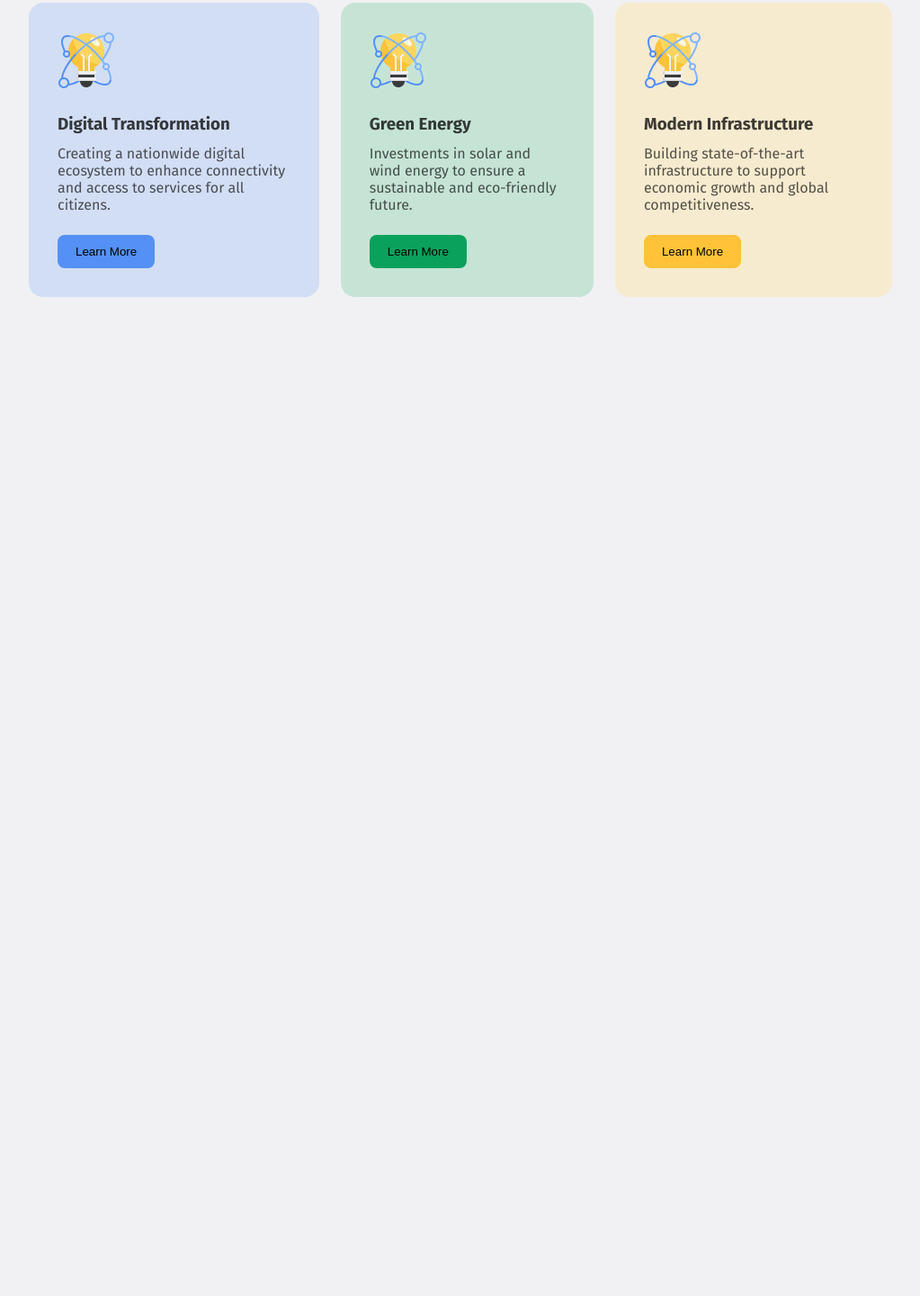
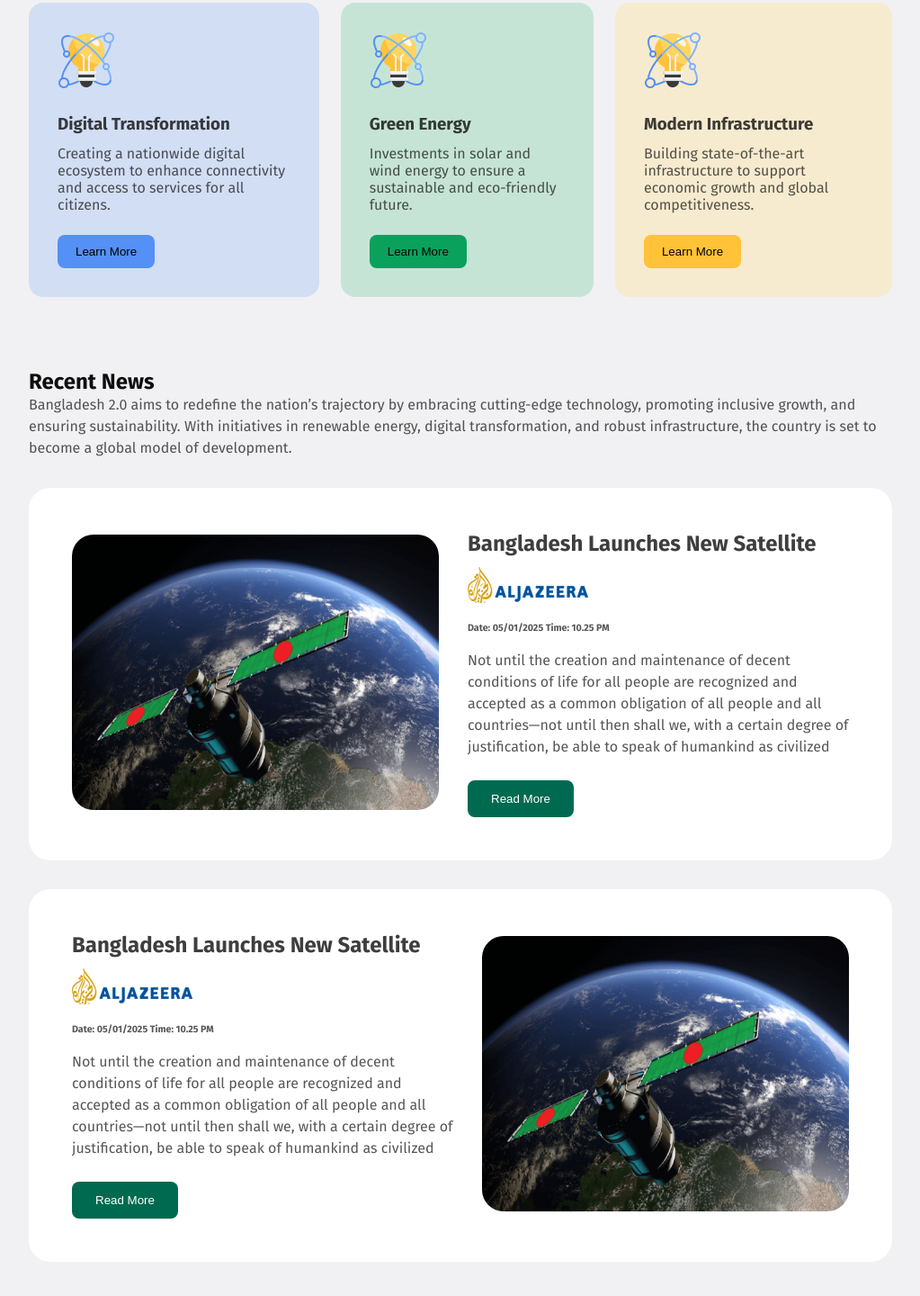
Before and after one commit to Jahid-Al-Hasan/B11A1--bangladesh2-0, a plain HTML site: page index.html in a window 1280 px wide. Shown: the part 850-2290 px from the top of the page at 90% size, without its empty margins (128-1151 px from the left). Before the commit the page ends 1260 px from the top, so only its background shows below. Drawn offline with Linux system fonts and the light colour scheme; a web font is replaced by a local one.

Commit message:
news section added

```diff
--- a/index.html
+++ b/index.html
@@ -87,6 +87,66 @@
           </div>
         </div>
       </section>
+      <section class="news-container">
+        <div class="news-container-head">
+          <h1>Recent News</h1>
+          <p>
+            Bangladesh 2.0 aims to redefine the nation’s trajectory by embracing
+            cutting-edge technology, promoting inclusive growth, and ensuring
+            sustainability. With initiatives in renewable energy, digital
+            transformation, and robust infrastructure, the country is set to
+            become a global model of development.
+          </p>
+        </div>
+        <article class="news-1">
+          <div class="news-img">
+            <img src="./assets/satelite.png" alt="" />
+          </div>
+          <div class="news-contents">
+            <div>
+              <h2>Bangladesh Launches New Satellite</h2>
+              <img
+                class="al-jazeera-logo"
+                src="./assets/al-jazeera.png"
+                alt=""
+              />
+              <h6>Date: 05/01/2025 Time: 10.25 PM</h6>
+              <p>
+                Not until the creation and maintenance of decent conditions of
+                life for all people are recognized and accepted as a common
+                obligation of all people and all countries—not until then shall
+                we, with a certain degree of justification, be able to speak of
+                humankind as civilized
+              </p>
+            </div>
+            <button class="news-btn">Read More</button>
+          </div>
+        </article>
+        <article class="news-2">
+          <div class="news-contents">
+            <div>
+              <h2>Bangladesh Launches New Satellite</h2>
+              <img
+                class="al-jazeera-logo"
+                src="./assets/al-jazeera.png"
+                alt=""
+              />
+              <h6>Date: 05/01/2025 Time: 10.25 PM</h6>
+              <p>
+                Not until the creation and maintenance of decent conditions of
+                life for all people are recognized and accepted as a common
+                obligation of all people and all countries—not until then shall
+                we, with a certain degree of justification, be able to speak of
+                humankind as civilized
+              </p>
+            </div>
+            <button class="news-btn">Read More</button>
+          </div>
+          <div class="news-img">
+            <img src="./assets/satelite.png" alt="" />
+          </div>
+        </article>
+      </section>
     </main>
     <!-- footer -->
     <footer></footer>
--- a/style/style.css
+++ b/style/style.css
@@ -84,6 +84,7 @@ section {
   display: flex;
   flex-direction: column;
   justify-content: space-between;
+  /* remember */
   align-items: start;
 }
 .vision-2 {
@@ -153,3 +154,80 @@ section {
   background-color: #ffc439dc;
   cursor: pointer;
 }
+
+/* news section */
+.news-container-head > h1 {
+  font: bold 40px;
+  color: #0e0e0e;
+}
+.news-container-head > p {
+  font: 400 16px;
+  line-height: 24px;
+  color: rgba(14, 14, 14, 0.7);
+}
+.news-1 {
+  display: flex;
+  align-items: center;
+  gap: 32px;
+  padding: 48px;
+  background-color: #ffffff;
+  border-radius: 24px;
+  margin: 32px 0 24px;
+}
+.news-2 {
+  display: flex;
+  flex-direction: row;
+  align-items: center;
+  gap: 32px;
+  padding: 48px;
+  background-color: #ffffff;
+  border-radius: 24px;
+  margin: 32px 0 24px;
+}
+.news-img img {
+  border-radius: 24px;
+}
+.news-contents {
+  display: flex;
+  flex-direction: column;
+
+  align-items: start;
+  justify-content: space-between;
+}
+.news-contents h2 {
+  font: bold 32px;
+  color: rgba(14, 14, 14, 0.8);
+}
+.al-jazeera-logo {
+  margin: 12px 0;
+}
+.news-contents > div > h6 {
+  font: 400 16px;
+  line-height: 24px;
+  color: rgba(14, 14, 14, 0.7);
+  margin-bottom: 12px;
+}
+.news-contents > div > p {
+  font: 400 16px;
+  line-height: 24px;
+  color: rgba(14, 14, 14, 0.7);
+}
+.news-btn {
+  padding: 13px 26px;
+  border-radius: 8px;
+  background-color: #006a50;
+  font: 600 18px;
+  color: white;
+  margin-top: 25px;
+  border: none;
+}
+.news-btn:hover {
+  padding: 13px 26px;
+  border-radius: 8px;
+  background-color: #006a50dc;
+  font: 600 18px;
+  color: white;
+  margin-top: 25px;
+  border: none;
+  cursor: pointer;
+}
```
